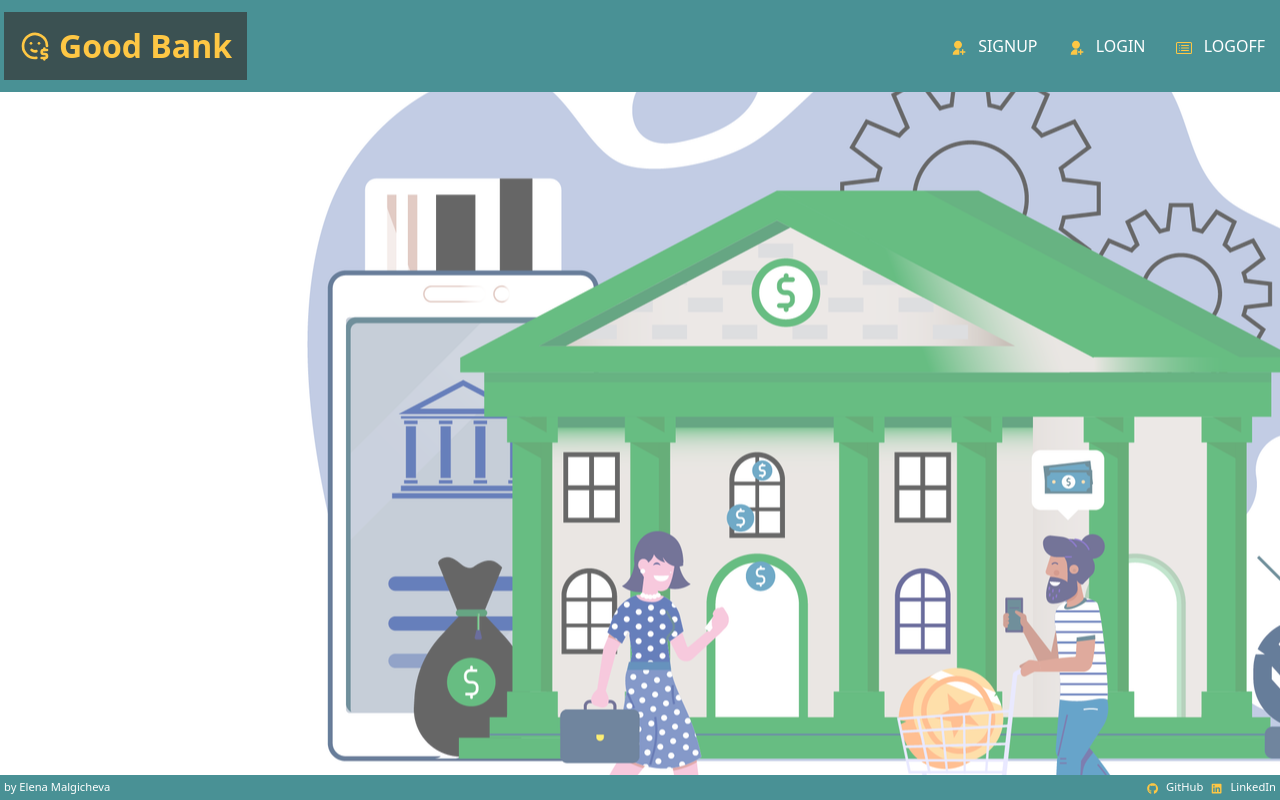
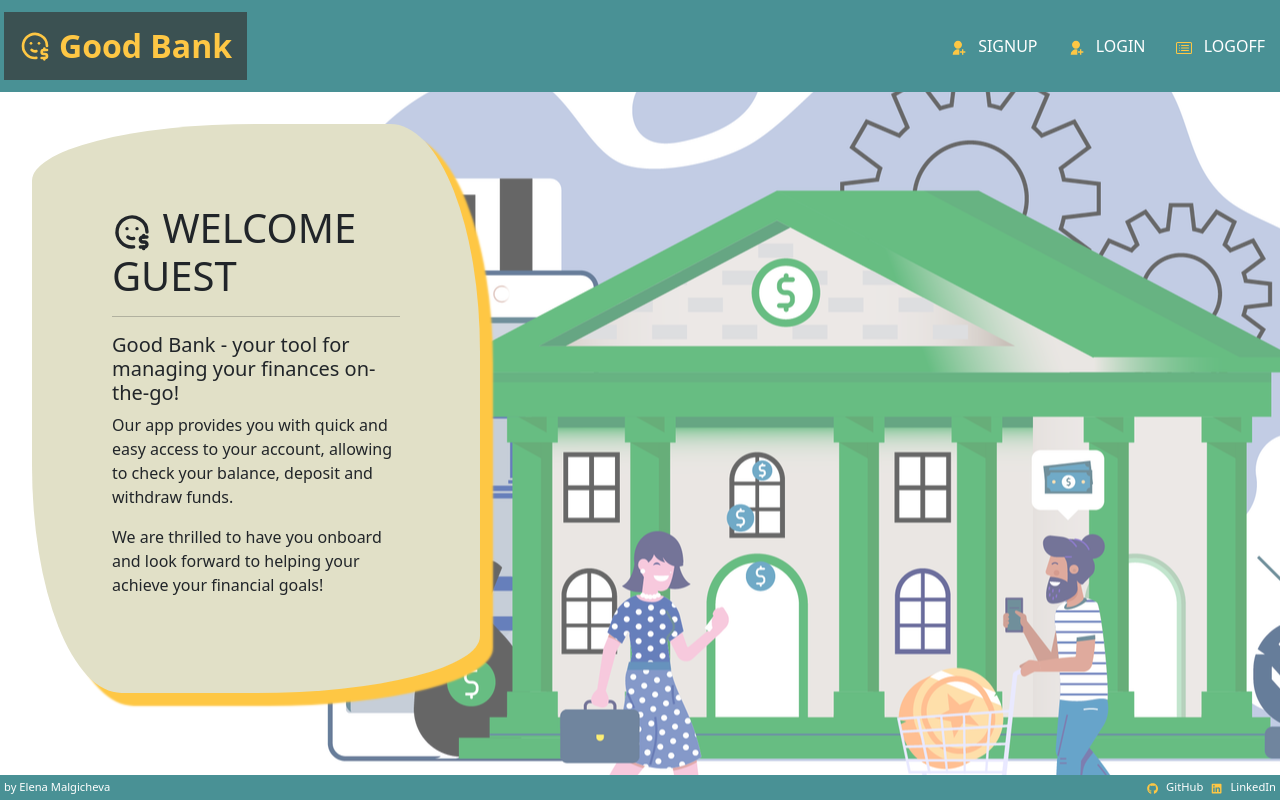
Before and after one commit to elena-malgicheva/good-bank-client, a React (Create React App) app: page / in a window 1280 px wide. Built offline with nearby package versions, Linux system fonts and the light colour scheme.

Commit message:
update home path

```diff
--- a/package.json
+++ b/package.json
@@ -1,5 +1,5 @@
 {
-  "homepage": "https://elena-malgicheva.github.io/good-bank-client/welcome",
+  "homepage": "https://elena-malgicheva.github.io/good-bank-client/",
   "name": "good-bank",
   "version": "0.1.0",
   "private": true,
--- a/src/App.js
+++ b/src/App.js
@@ -19,7 +19,7 @@ function App() {
       <BalanceProvider>
           <AppNavbar/>
           <Routes>
-            <Route path="welcome" element={ <Home/> } />
+            <Route path="" element={ <Home/> } />
             <Route path="login" element={ <Login/> } />
             <Route path="signup" element={ <Signup/> } />
             <Route path="dashboard" element={ <Dashboard/> } />
--- a/src/Pages/Home.jsx
+++ b/src/Pages/Home.jsx
@@ -2,6 +2,8 @@
 import { TbMoodDollar } from 'react-icons/tb'
 
 function Home() {
+
+  console.log("we are home")
 
   return (
 
```
